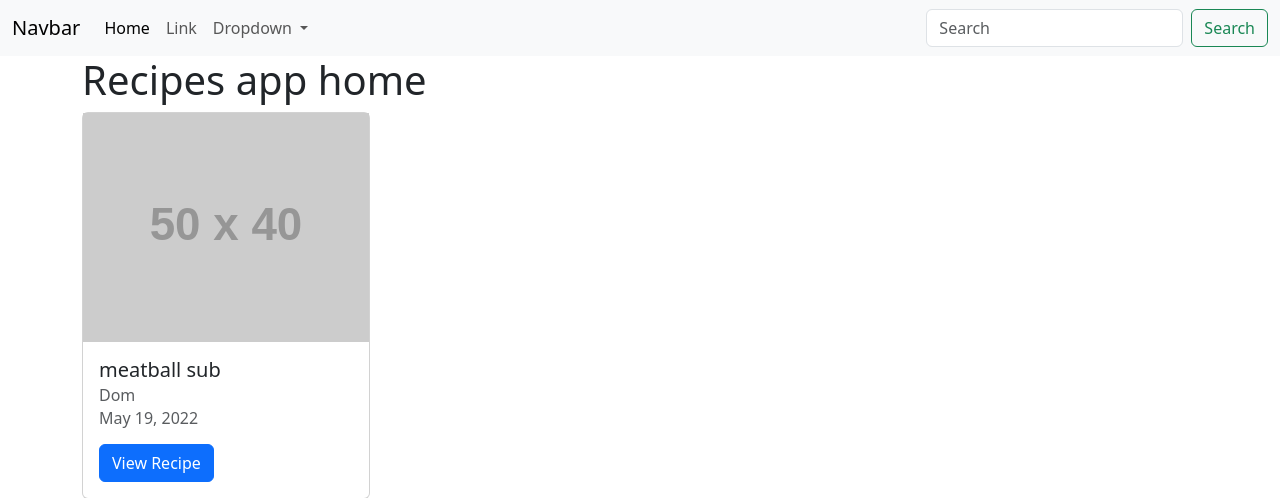
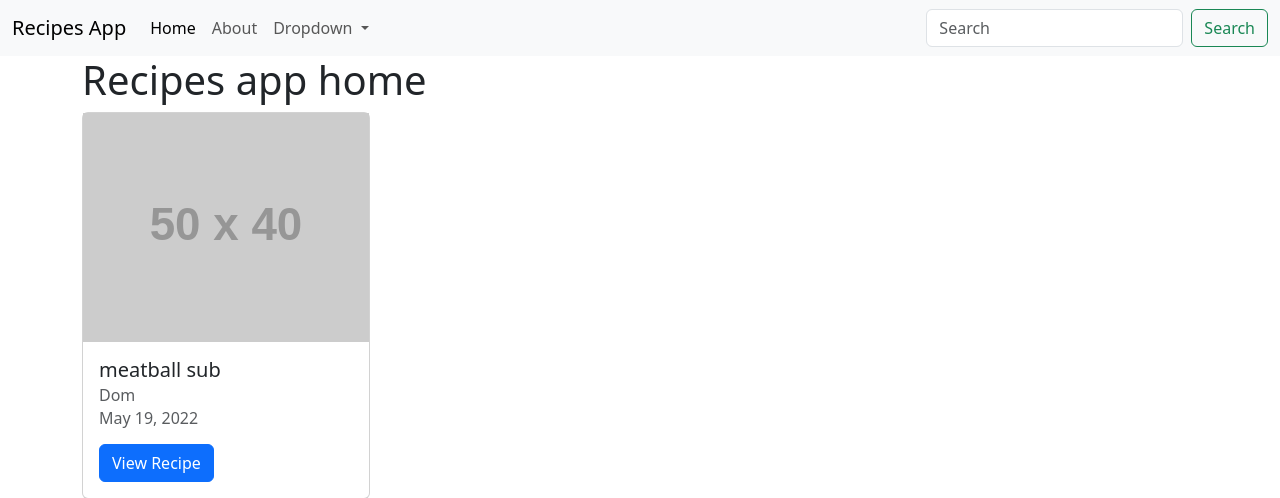
Before and after one commit to lorenzo-lavacchini/PPM_Project, a Django app: page / in a window 1280 px wide. Shown: the top 498 px of the page. Run offline with Django 4.2, Linux system fonts and the light colour scheme; grey boxes labelled with a size stand in for pictures from a placeholder-image service; some libraries are stand-ins or nearby versions.

Commit message:
Adjusted links for navigating between views

```diff
--- a/recipes/templates/recipes/base.html
+++ b/recipes/templates/recipes/base.html
@@ -14,17 +14,17 @@
 <body>
     <nav class="navbar navbar-expand-lg navbar-light bg-light">
       <div class="container-fluid">
-        <a class="navbar-brand" href="#">Navbar</a>
+        <a class="navbar-brand" href="{% url 'recipes-home' %}">Recipes App</a>
         <button class="navbar-toggler" type="button" data-bs-toggle="collapse" data-bs-target="#navbarSupportedContent" aria-controls="navbarSupportedContent" aria-expanded="false" aria-label="Toggle navigation">
           <span class="navbar-toggler-icon"></span>
         </button>
         <div class="collapse navbar-collapse" id="navbarSupportedContent">
           <ul class="navbar-nav me-auto mb-2 mb-lg-0">
             <li class="nav-item">
-              <a class="nav-link active" aria-current="page" href="#">Home</a>
+              <a class="nav-link active" aria-current="page" href="{% url 'recipes-home' %}">Home</a>
             </li>
             <li class="nav-item">
-              <a class="nav-link" href="#">Link</a>
+              <a class="nav-link" href="{% url 'recipes-about' %}">About</a>
             </li>
             <li class="nav-item dropdown">
               <a class="nav-link dropdown-toggle" href="#" id="navbarDropdown" role="button" data-bs-toggle="dropdown" aria-expanded="false">
```
